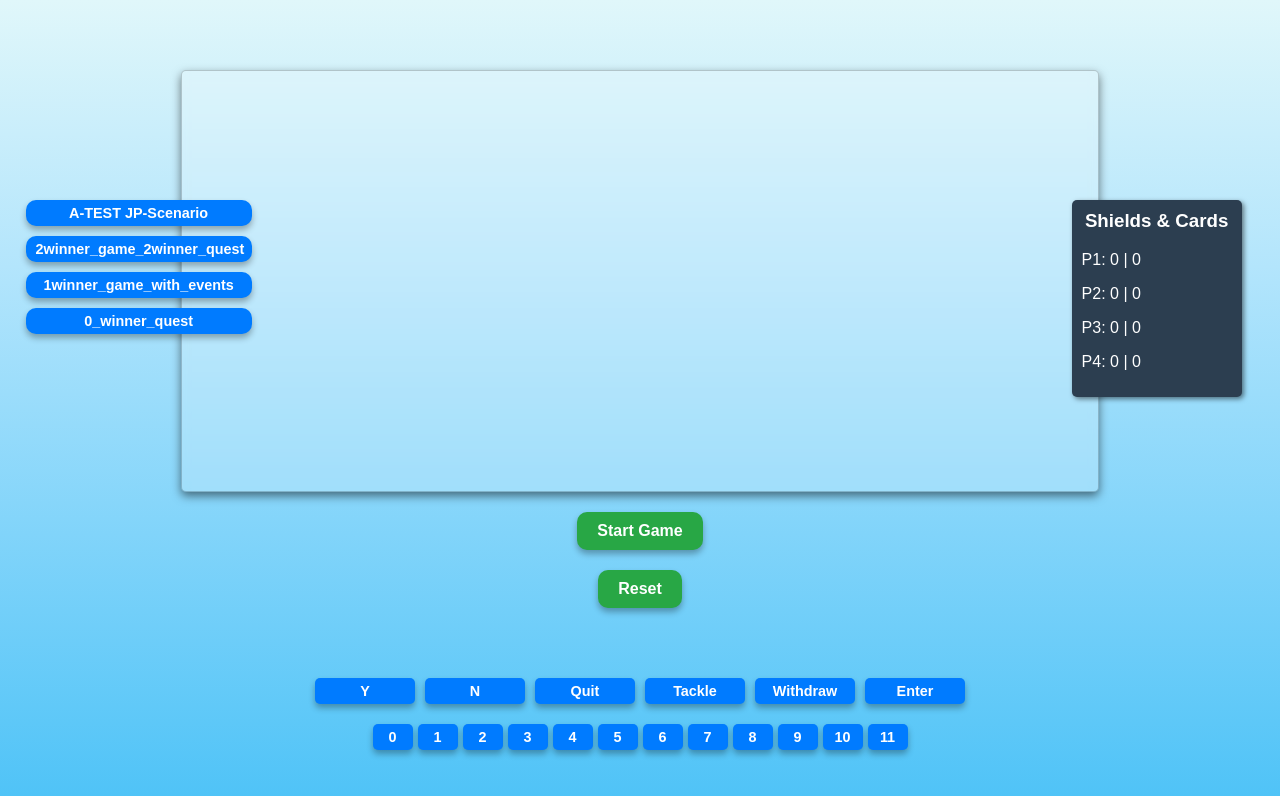
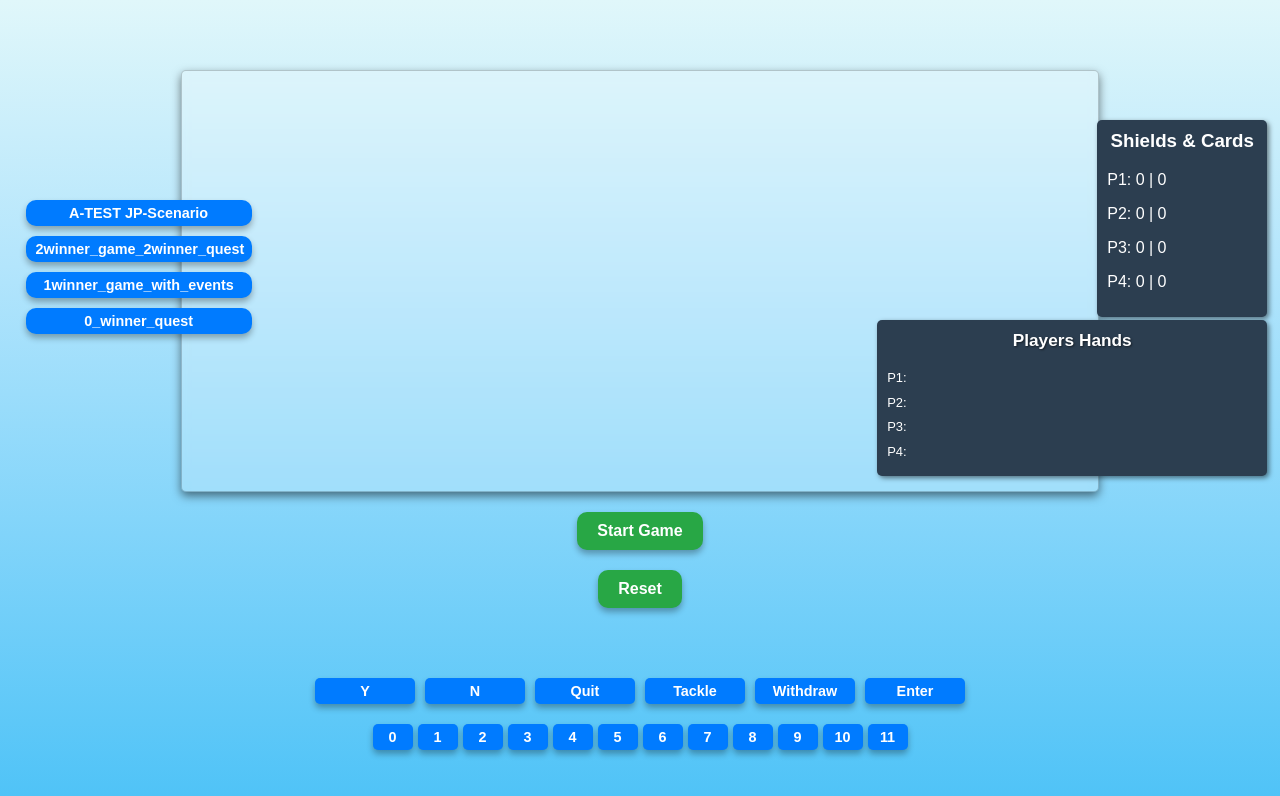
Before and after one commit to kiranadhikari1/Selenium-Automated-Interactive-Web-Game, a website: page game-frontend/index.html in a window 1280 px wide. Drawn offline with Linux system fonts and the light colour scheme.

Commit message:
Added Player Hand Display
Implemented player hands display + updating

```diff
--- a/game-frontend/index.html
+++ b/game-frontend/index.html
@@ -58,6 +58,14 @@
     <p id="p4-shieldCount">P4: 0  |  0</p>
 </div>
 
+<div class="playersHands">
+    <h3>Players Hands</h3>
+    <p id="p1-hand">P1: </p>
+    <p id="p2-hand">P2: </p>
+    <p id="p3-hand">P3: </p>
+    <p id="p4-hand">P4: </p>
+</div>
+
 <script src="script.js"></script>
 </body>
 </html>
--- a/game-frontend/script.js
+++ b/game-frontend/script.js
@@ -122,6 +122,7 @@ async function fetchMessage() {
         updateGameMessages(message);
 
         fetchPlayerStats()
+        fetchPlayerHands();
 
         fetchMessage();
 
@@ -146,6 +147,22 @@ async function fetchPlayerStats() {
     }
 }
 
+async function fetchPlayerHands() {
+    try {
+        const response = await fetch('http://127.0.0.1:8080/game/player-hand');
+        if (!response.ok) {
+            console.error("failed fetching p hands ", response.statusText);
+            return;
+        }
+
+        const playersHands = await response.json();
+        updatePlayerHands(playersHands);
+
+    } catch (error) {
+        console.error("error getting hand ", error);
+    }
+}
+
 // Helper func for updating web message box
 function updateGameMessages(message) {
     console.log("Adding message to web ui:", message);
@@ -164,3 +181,12 @@ function updateShieldsAndCards(message){
         newStats.textContent = `${player}: ${shieldCount} | ${cardCount}`;
     });
 }
+
+function updatePlayerHands(hands) {
+    hands.forEach((hand, index) => {
+        const allPlayersHandData = document.getElementById(`p${index + 1}-hand`);
+        if (allPlayersHandData) {
+            allPlayersHandData.textContent = `P${index + 1}: ${hand.join(", ")}`;
+        }
+    });
+}
--- a/game-frontend/styles.css
+++ b/game-frontend/styles.css
@@ -16,7 +16,7 @@ body {
     margin: 20px auto;
     padding: 10px;
     width: 70%;
-    max-width: 1100px;
+    max-width: 1050px;
     height: 400px;
     background-color: rgba(255, 255, 255, 0.2);
     color: #2c3e50;
@@ -150,8 +150,8 @@ body {
 
 .shieldCount {
     position: absolute;
-    top: 25%;
-    right: 3%;
+    top: 15%;
+    right: 1%;
     width: 150px;
     background-color: #2c3e50;
     color: white;
@@ -166,3 +166,33 @@ body {
     margin-top: 0;
     text-align: center;
 }
+
+.playersHands {
+    position: absolute;
+    top: 40%;
+    right: 1%;
+    width: 370px;
+    background-color: #2c3e50;
+    color: white;
+    padding: 10px;
+    border-radius: 5px;
+    box-shadow: 2px 2px 5px rgba(0, 0, 0, 0.5);
+    text-align: left;
+    font-family: Arial, sans-serif;
+    font-size: 0.9em;
+    overflow-y: auto;
+    max-height: 150px;
+}
+
+.playersHands h3 {
+    margin-top: 0;
+    text-align: center;
+    font-size: 1.2em;
+    text-shadow: 1px 1px 2px rgba(0, 0, 0, 0.5);
+}
+
+.playersHands p {
+    margin: 5px 0;
+    font-size: 0.9em;
+    line-height: 1.5;
+}
```
Also changed, not shown: 1 other file.
